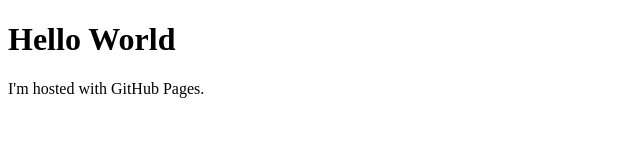
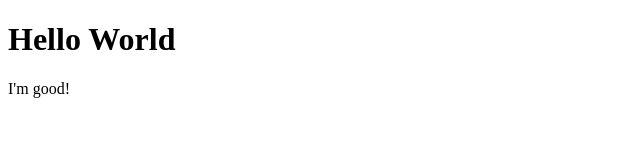
Before and after one commit to kapasifulop/kapasifulop.github.io, a plain HTML site: page index.html in a window 1280 px wide. Shown: the whole page, without its empty margins (0-640 px from the left). Drawn offline with Linux system fonts and the light colour scheme.

Commit message:
Update index.html

```diff
--- a/index.html
+++ b/index.html
@@ -2,6 +2,6 @@
 <html>
 <body>
 <h1>Hello World</h1>
-<p>I'm hosted with GitHub Pages.</p>
+<p>I'm good!</p>
 </body>
 </html>
```
